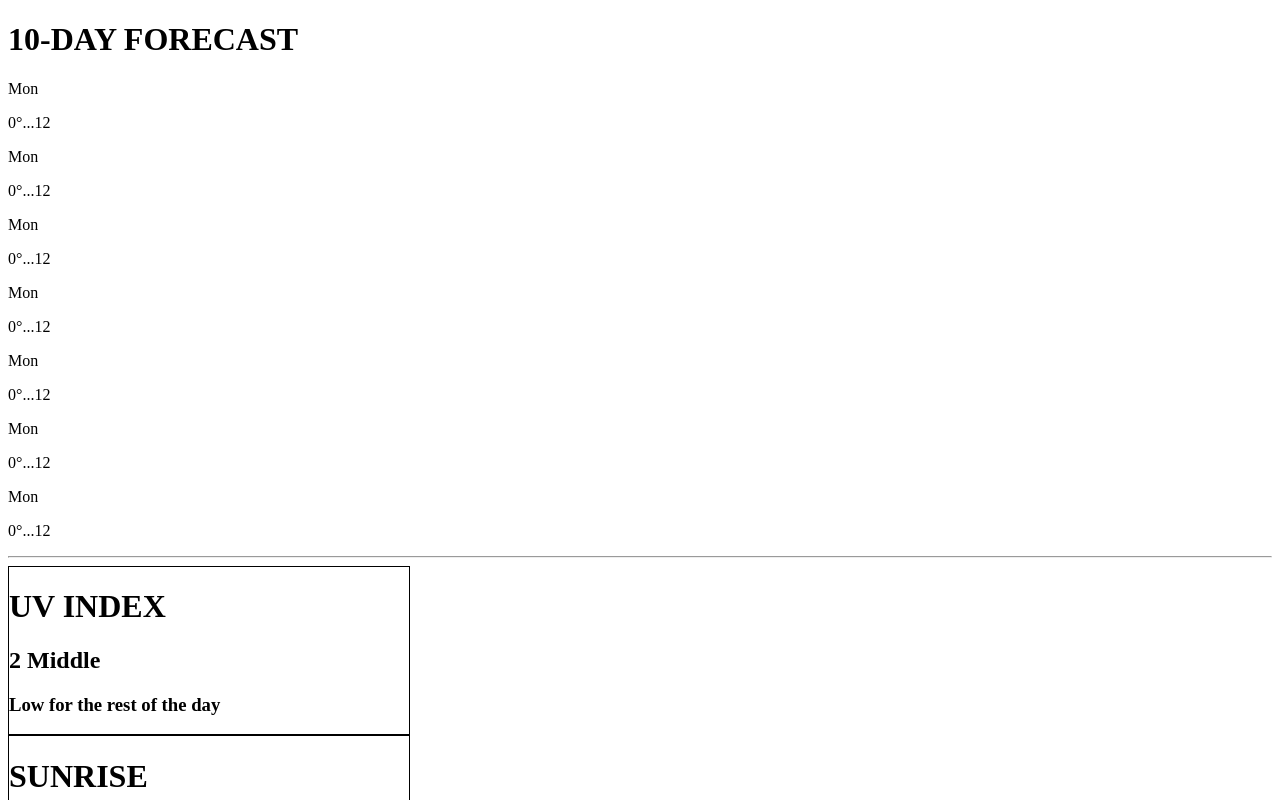
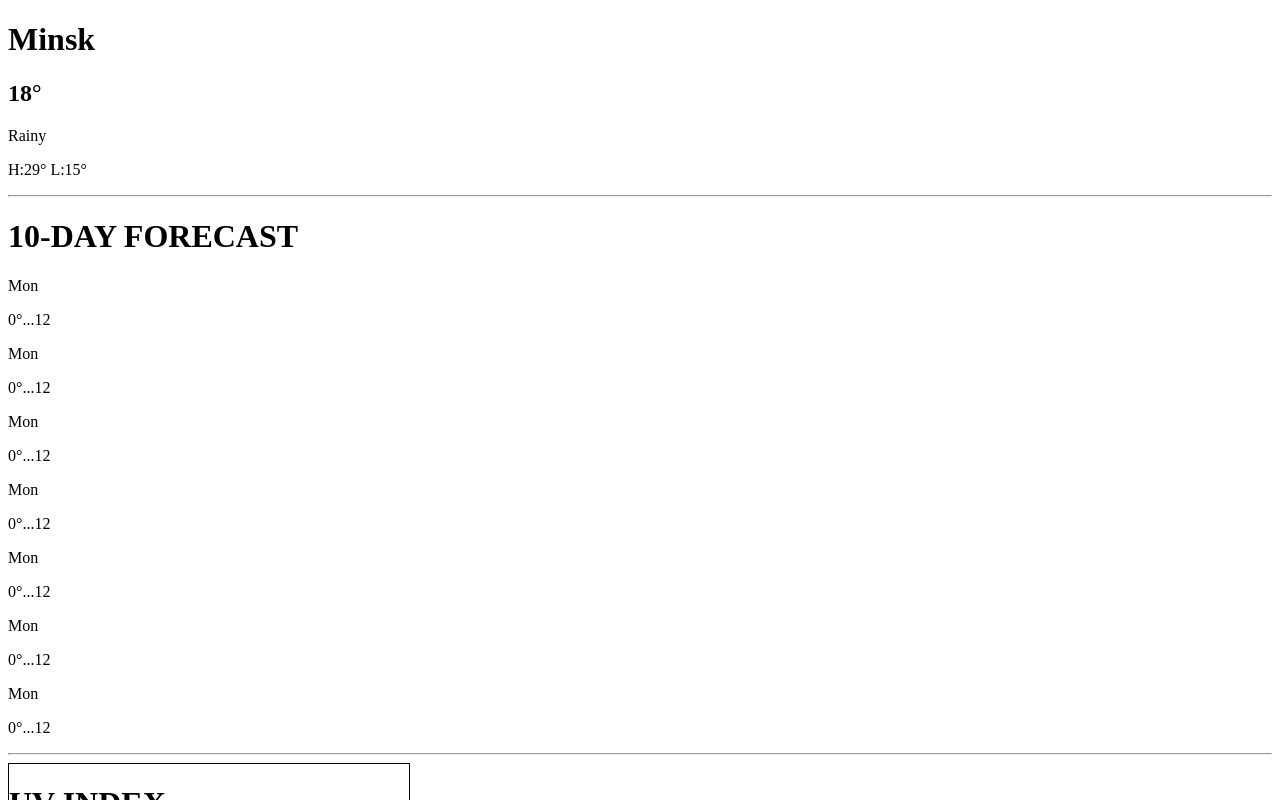
Before and after one commit to Linyshka/Weather-App, a React (Vite) app: page / in a window 1280 px wide. Shown: the top 800 px of the page. Built offline with nearby package versions, Linux system fonts and the light colour scheme; the HTML template or start-up script is replaced by a standard one.

Commit message:
feat: add today-forecast component

```diff
--- a/src/App.tsx
+++ b/src/App.tsx
@@ -1,10 +1,13 @@
 import SideBar from "./conponents/SideBar";
 import TenDaysForecast from './conponents/TenDaysForecast';
+import TodayForecast from './conponents/TodayForecast';
 import WeatherProperties from './conponents/WeatherProperties';
 
 function App() {
   return (
     <>
+      <TodayForecast />
+      <hr />
       <TenDaysForecast />
       <hr />
       <WeatherProperties />
--- /dev/null
+++ b/src/conponents/TodayForecast/TodayForecast.tsx
@@ -0,0 +1,12 @@
+function TodayForecast() {
+  return (
+    <>
+      <h1>Minsk</h1>
+      <h2>18&deg;</h2>
+      <p>Rainy</p>
+      <p>H:29&deg; L:15&deg;</p>
+    </>
+  );
+}
+
+export default TodayForecast;
--- /dev/null
+++ b/src/conponents/TodayForecast/index.ts
@@ -0,0 +1,3 @@
+import TodayForecast from './TodayForecast';
+
+export default TodayForecast;
```
